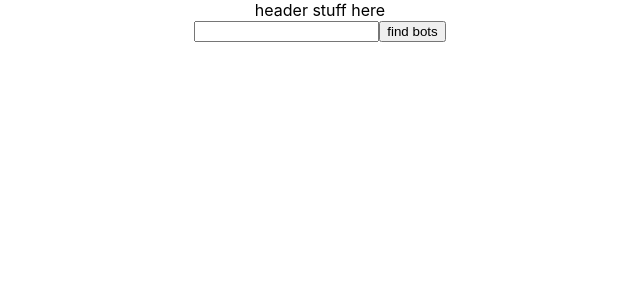
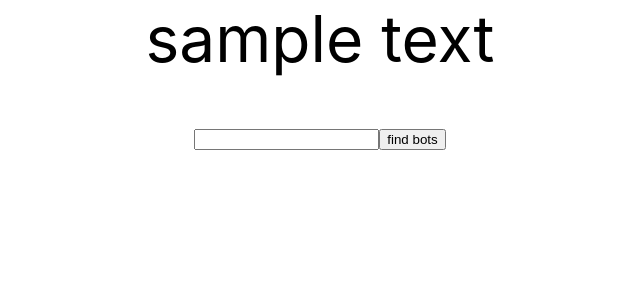
Before and after one commit to E3than/HackWestern9, a React (Create React App) app in the folder hw9/: page / in a window 1280 px wide. Shown: the top 300 px of the page, without its empty margins (320-960 px from the left). Built offline with nearby package versions, Linux system fonts and the light colour scheme.

Commit message:
blockout
fleshed out content more

```diff
--- a/hw9/src/App.css
+++ b/hw9/src/App.css
@@ -1,3 +1,18 @@
 .App {
   text-align: center;
 }
+
+.header {
+  display: flex;
+}
+
+.header-content {
+  width: 100%;
+  height: 128px;
+  justify-content: center;
+  align-items: center;
+}
+
+.title {
+  font-size: 64px;
+}
--- a/hw9/src/App.js
+++ b/hw9/src/App.js
@@ -4,10 +4,14 @@ import './App.css';
 function App() {
   return (
     <div className="App">
-      <header className="App-header">
-        header stuff here
+      <header className="header">
+        <div className="header-content">
+          <div className="icon"></div>
+          <div className="title">sample text</div>
+          <div className="wAI-logo"></div>
+        </div>
       </header>
-      <div className="Content">
+      <div className="content">
         <form>
           <input type="text"></input>
           <button type="submit">find bots</button>
```
